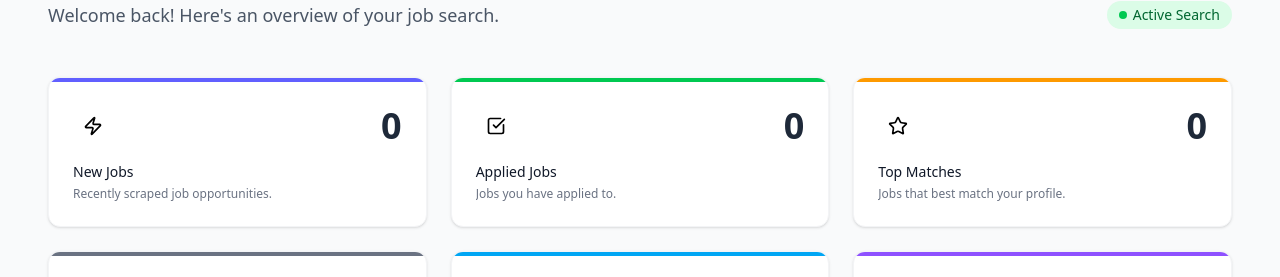
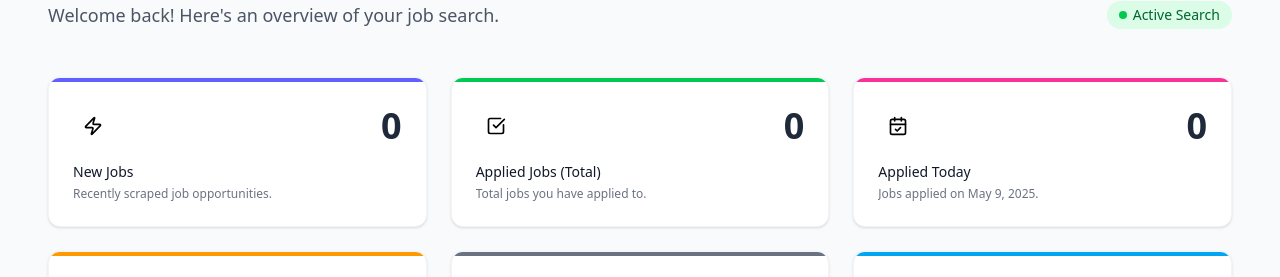
Before and after one commit to anandanair/jobs-scraper-web, a Next.js app: page / in a window 1280 px wide. Shown: the part 172-449 px from the top of the page. Built offline with nearby package versions, Linux system fonts and the light colour scheme; no server answers; the database is empty.

Commit message:
feat: add applied today stat card to dashboard
Introduce a new stat card to display the number of jobs applied today. This enhances the dashboard by providing a quick overview of daily job application activity. The new card uses a distinct color and icon for better visual differentiation.

```diff
--- a/src/app/page.tsx
+++ b/src/app/page.tsx
@@ -12,6 +12,7 @@ import {
   getScoredWithCustomResumeCount,
   getLinkedInJobsCount,
   getCareersFutureJobsCount,
+  getAppliedJobsCountByDate, // Added import
 } from "@/lib/supabase/queries";
 import {
   Briefcase,
@@ -27,6 +28,7 @@ import {
   FileSignature,
   Linkedin,
   SquareKanban,
+  CalendarCheck, // Added import for a new icon
 } from "lucide-react";
 
 interface StatCardProps {
@@ -87,6 +89,9 @@ export default async function Home() {
   const linkedInJobsCount = await getLinkedInJobsCount();
   const careersFutureJobsCount = await getCareersFutureJobsCount();
 
+  const today = new Date().toISOString().split("T")[0]; // Get today's date in YYYY-MM-DD format
+  const appliedTodayCount = await getAppliedJobsCountByDate(today);
+
   const stats = [
     {
       title: "New Jobs",
@@ -97,12 +102,24 @@ export default async function Home() {
       color: "bg-indigo-500",
     },
     {
-      title: "Applied Jobs",
+      title: "Applied Jobs (Total)", // Clarified title
       value: totalAppliedJobs,
       icon: <CheckSquare size={20} />,
       href: "/jobs/applied",
-      description: "Jobs you have applied to.",
+      description: "Total jobs you have applied to.",
       color: "bg-green-500",
+    },
+    {
+      title: "Applied Today", // New StatCard for jobs applied today
+      value: appliedTodayCount,
+      icon: <CalendarCheck size={20} />,
+      href: "/jobs/applied", // Or link to a filtered view if available
+      description: `Jobs applied on ${new Date().toLocaleDateString("en-US", {
+        month: "long",
+        day: "numeric",
+        year: "numeric",
+      })}.`,
+      color: "bg-pink-500", // Using a new color for distinction
     },
     {
       title: "Top Matches",
```
